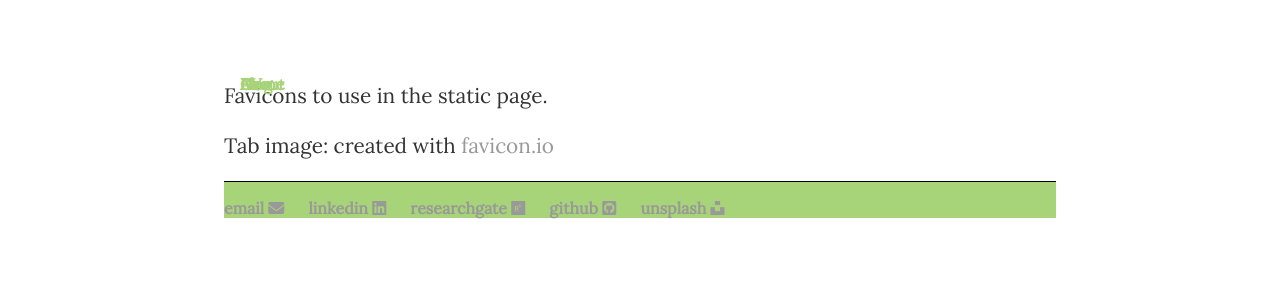
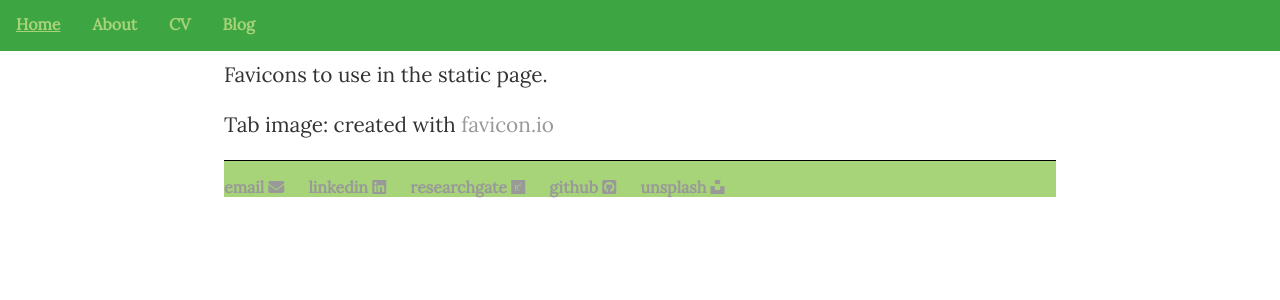
Before and after one commit to finerbrighterlighter/finerbrighterlighter.github.io, a Jekyll site: the page built from icon/readme.md, in a window 1280 px wide. Shown: the top 300 px of the page. Built offline with Jekyll 4.4.1, drawn with Linux system fonts in a browser that asks for light colours; nearby versions of some CDN libraries; our own code applies the rules of GitHub Pages for plain Markdown files.

Commit message:
Update main.css

```diff
--- a/css/main.css
+++ b/css/main.css
@@ -10,6 +10,11 @@ body {
 }
 
 .topnav {
+  position: absolute;
+  top: 0;
+  left: 0;
+  right: 0;
+  width: 100%;
   list-style-type: none;
   margin: 0px;
   padding: 0px;
@@ -18,7 +23,6 @@ body {
 }
 
 .topnav a {
-  position: fixed;
   float: left;
   display: block;
   color: #a7d379;
```
